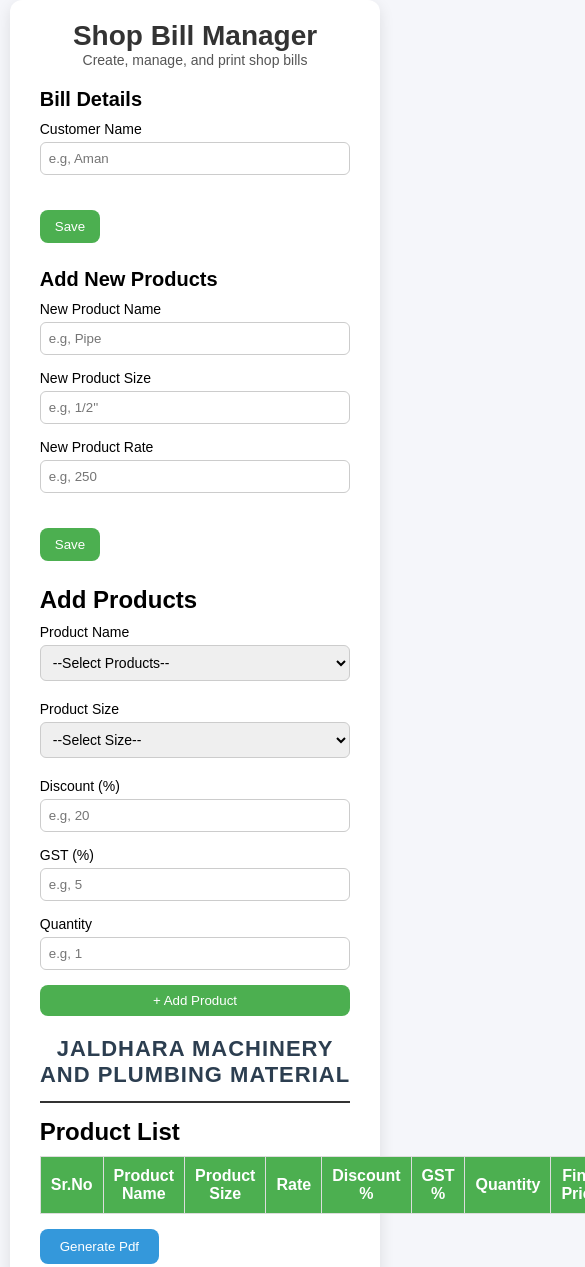
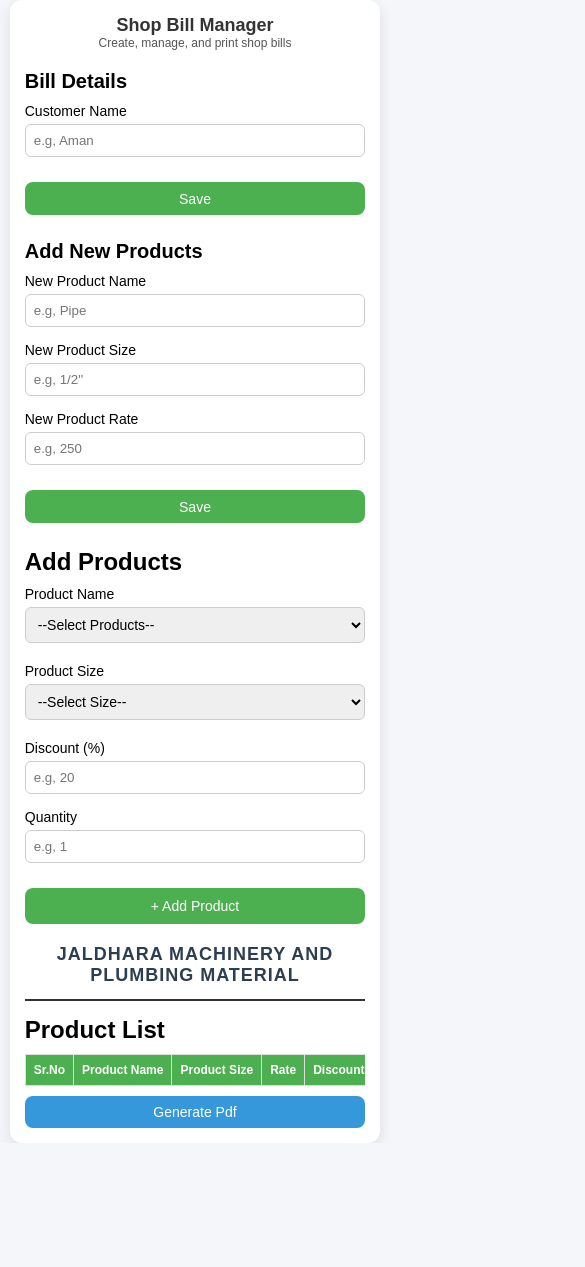
Before and after one commit to amanpathan3/Jaldhara-machinery-and-Plumbing, a plain HTML site: page index.html in a window 390 px wide. Shown: the top 1267 px of the page, 585 px wide, since content can reach past the window. After the commit the page ends 1143 px from the top, so only its background shows below. Drawn offline with Linux system fonts and the light colour scheme.

Commit message:
fixed the gst ammount nad delete btn error fix

```diff
--- a/App.css
+++ b/App.css
@@ -86,7 +86,9 @@
   border-radius: 6px;
 }
 .add-btn {
-  padding: 8px 15px;
+ margin-top: 18px;
+ width: 120px;
+ height: 36px;
   border: none;
   border-radius: 8px;
   background: #4CAF50;
@@ -251,3 +253,70 @@
     display: none !important;
   }
 }
+
+
+
+/* ----------------------------- */
+/*   RESPONSIVE DESIGN RULES     */
+/* ----------------------------- */
+
+@media (max-width: 768px) {
+  .main-container {
+    padding: 15px;
+  }
+
+  .headline {
+    font-size: 22px;
+  }
+
+  .header-text {
+    font-size: 12px;
+  }
+
+  .bill-info {
+    flex-direction: column;
+    text-align: left;
+    gap: 10px;
+  }
+
+  .right-info {
+    text-align: left;
+  }
+
+  .user-input-main,
+  .product-grid {
+    grid-template-columns: 1fr; /* stack inputs on mobile */
+  }
+
+  .table th, .table td {
+    font-size: 12px;
+    padding: 8px;
+  }
+
+  /* Make table scrollable horizontally */
+  .table {
+    display: block;
+    overflow-x: auto;
+    white-space: nowrap;
+  }
+
+  .pdf-btn, .add-btn {
+    width: 100%;
+    margin-top: 10px;
+  }
+}
+
+@media (max-width: 480px) {
+  .headline {
+    font-size: 18px;
+  }
+
+  .shop-name {
+    font-size: 18px;
+  }
+
+  .pdf-btn, .add-btn, .delete-btn {
+    font-size: 14px;
+    padding: 8px;
+  }
+}
--- a/App.js
+++ b/App.js
@@ -58,7 +58,7 @@
             <td>${product.pQuantity}</td>
             <td>${finalPrice.toFixed(2)}</td>
             <td><button type="button" class="delete-btn js-delete-btn" onclick="
-                deleteProduct();
+                deleteProduct(${index});
             ">Delete ${index}</button></td>
         </tr>
         `;
@@ -94,7 +94,7 @@
     let productSize = document.querySelector('.product-size').value;
     // let productPrice = document.querySelector('.product-price').value;
     let productDiscount = document.querySelector('.product-discount').value;
-    let productGST = document.querySelector('.product-gst').value;
+    let productGST =18;
     let productQuantity = document.querySelector('.product-quantity').value;
 
     let productPrice= getProductPrice(productName, productSize);
@@ -116,7 +116,7 @@
     document.getElementById('productSize').value="";
     // document.getElementById('price').value="";
     document.getElementById('discount').value="";
-    document.getElementById('gst').value="";
+    // document.getElementById('gst').value="";
     document.getElementById('quantity').value="";
 
 
--- a/index.html
+++ b/index.html
@@ -92,10 +92,10 @@
               <label for="discount">Discount (%)</label>
               <input class="product-discount" id="discount" type="number" placeholder="e.g, 20">
             </div>
-            <div>
+            <!-- <div>
               <label for="gst">GST (%)</label>
               <input class="product-gst" id="gst" type="number" placeholder="e.g, 5">
-            </div>
+            </div> -->
             <div>
               <label for="quantity">Quantity</label>
               <input class="product-quantity"  id="quantity" type="number" placeholder="e.g, 1">
```
